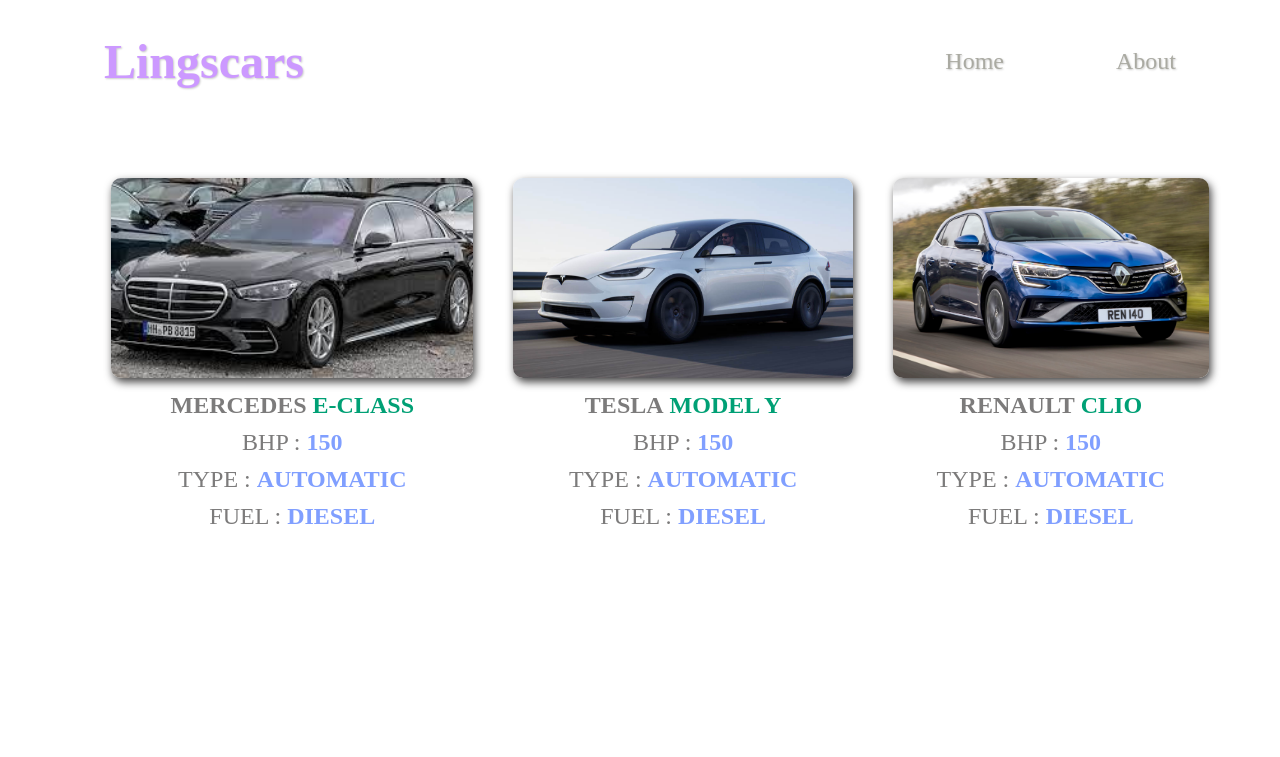
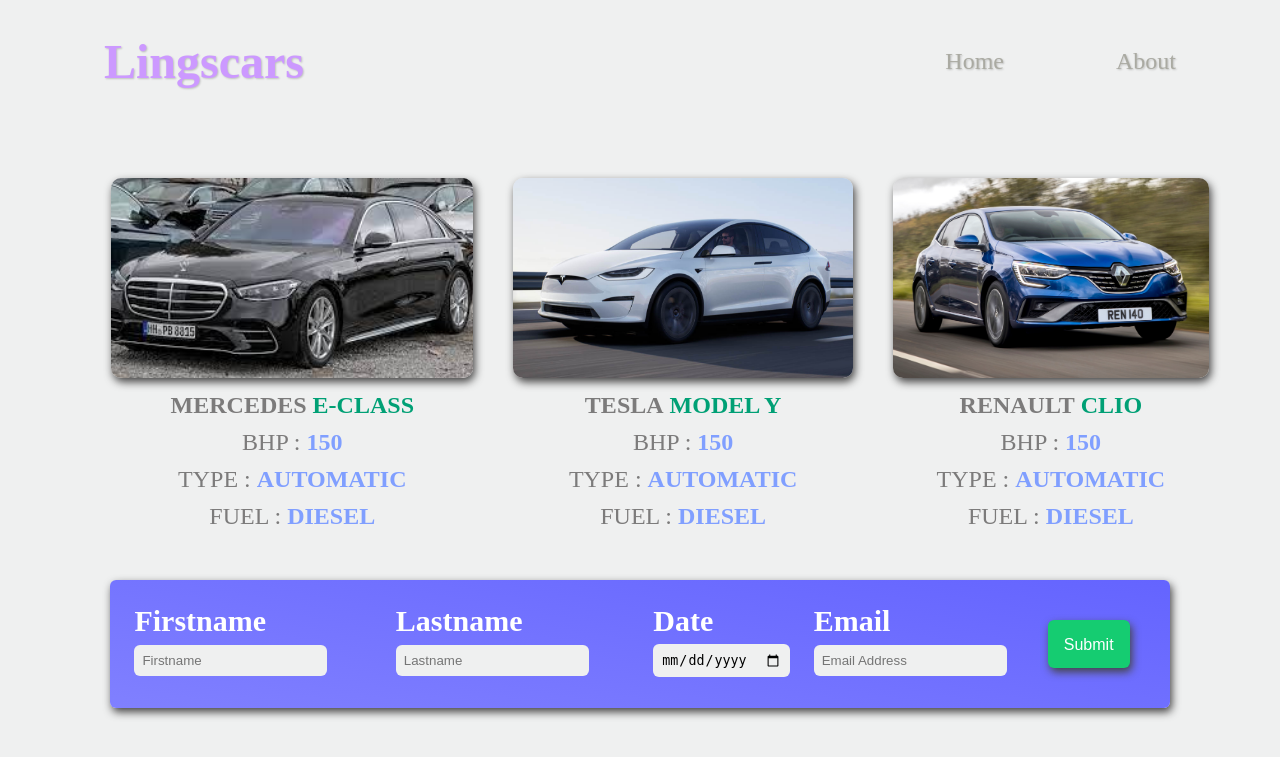
Before and after one commit to Krys24/Django-App, a Django app: page /vehicles/ in a window 1280 px wide. Shown: the top 757 px of the page. Run offline with Django 4.2, Linux system fonts and the light colour scheme.

Commit message:
Added more HTML content, CSS content and CSS animations

```diff
--- a/static/main.css
+++ b/static/main.css
@@ -96,9 +103,23 @@ img {
 	background-color: rgb(133, 125, 224);
 }
 
-#about-section {
+footer {
+    width: 100%;
+    margin: auto;
+    display: inline-block;
     text-align: center;
-    padding: 5% 15%;
+}
+
+.container {
+    width: 70%;
+    text-align: center;
+    padding: 2% 10%;
+    margin: auto;
+}
+
+#vid {
+    height: 20rem;
+    width: 35rem;
 }
 
 #vehicles-ul {
@@ -142,3 +171,44 @@ div strong {
 .model {
   color: rgb(0, 160, 117);
 }
+
+#contactContent
+{
+	text-size: 5rem;
+	font-weight: bold;
+	width: 80%;
+	height: 100%;
+	padding: 1.5rem;
+	margin: auto;
+	color: white;
+	font-size: 30px;
+	display: flex;
+	background: linear-gradient(10deg, rgb(128, 128, 255), rgb(100, 100, 255));
+	border-radius: 6px;
+	box-shadow: 2px 4px 8px rgb(68, 67, 67);
+	justify-content: space-between;
+}
+
+#submit {
+    background-color: #15cc71;
+    border: none;
+    border-radius: 6px;
+    height: 3rem;
+    padding: 1rem;
+    margin: 1rem;
+    color: white;
+    box-shadow: 2px 4px 8px rgb(68, 67, 67);
+    font-size: 1rem;
+}
+
+input {
+    background-color: #eff0f0;
+    border: none;
+    border-radius: 6px;
+    padding: 0.5rem;
+}
+
+input:hover,
+input:focus {
+    background-color: #C9C9C9;
+}
--- a/vehicles/templates/base.html
+++ b/vehicles/templates/base.html
@@ -7,7 +7,7 @@
     <title>Lingscars - Vehicles</title>
   </head>
 
-  <body>
+  <body BGCOLOR="#eff0f0">
     <header>
       <div id="page-logo">
         <a href="/">Lingscars</a>
@@ -53,6 +53,39 @@
           </li>
       </ul>
 
+      <form id = "contactContent">
+        <div>
+            <label>
+              <span>Firstname</span>
+              <input class="generalInput" type="text" name="name" placeholder="Firstname" required><br>
+            </label>
+        </div>
+
+        <div>
+          <label>
+            <span>Lastname</span>
+            <input class="generalInput" type="text" name="lastname" placeholder="Lastname" required><br>
+          </label>
+        </div>
+
+        <div>
+          <label>
+            <span>Date</span>
+            <input class="generalInput" type="date" name="date" required><br>
+          </label>
+        </div>
+
+        <div>
+          <label>
+            <span>Email</span>
+            <input id ="email" class="generalInput" type="text" name="email" placeholder="Email Address" required><br>
+          </label>
+        </div>
+
+        <button id = "submit" type="submit" value="Submit">Submit</button>
+
+      </form>
+
     </main>
 
     <footer>
```
Also changed, not shown: other parts of static/main.css (+25 -10 lines), vehicles/templates/about.html (+21 -1 lines), vehicles/templates/index.html (+12 -9 lines).
